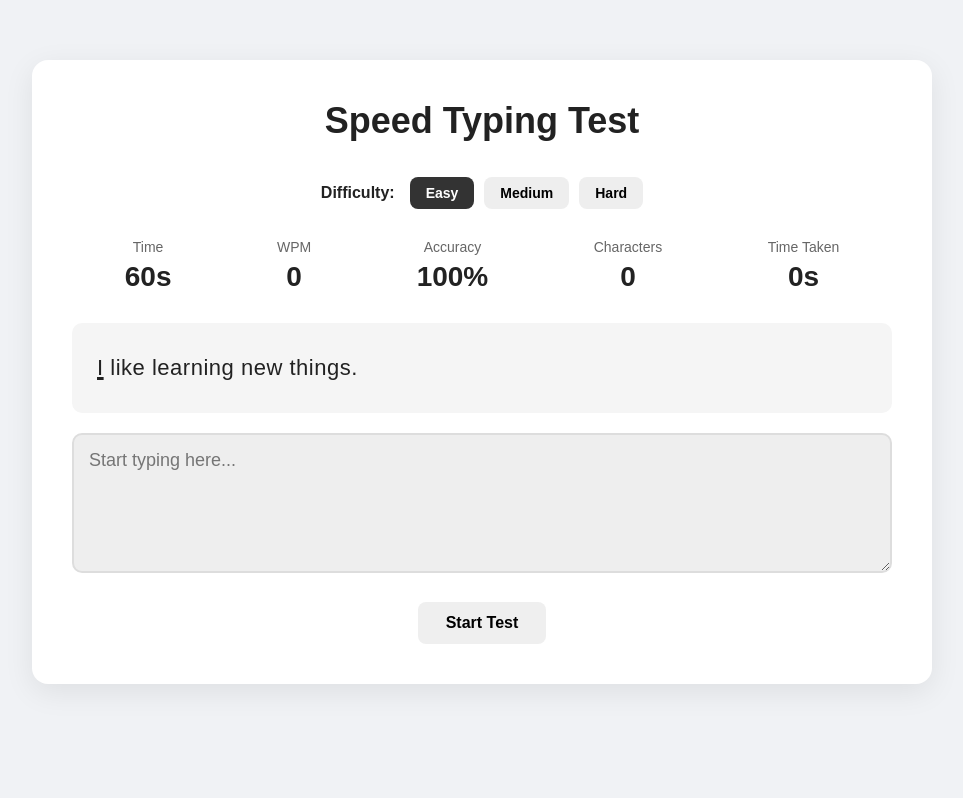
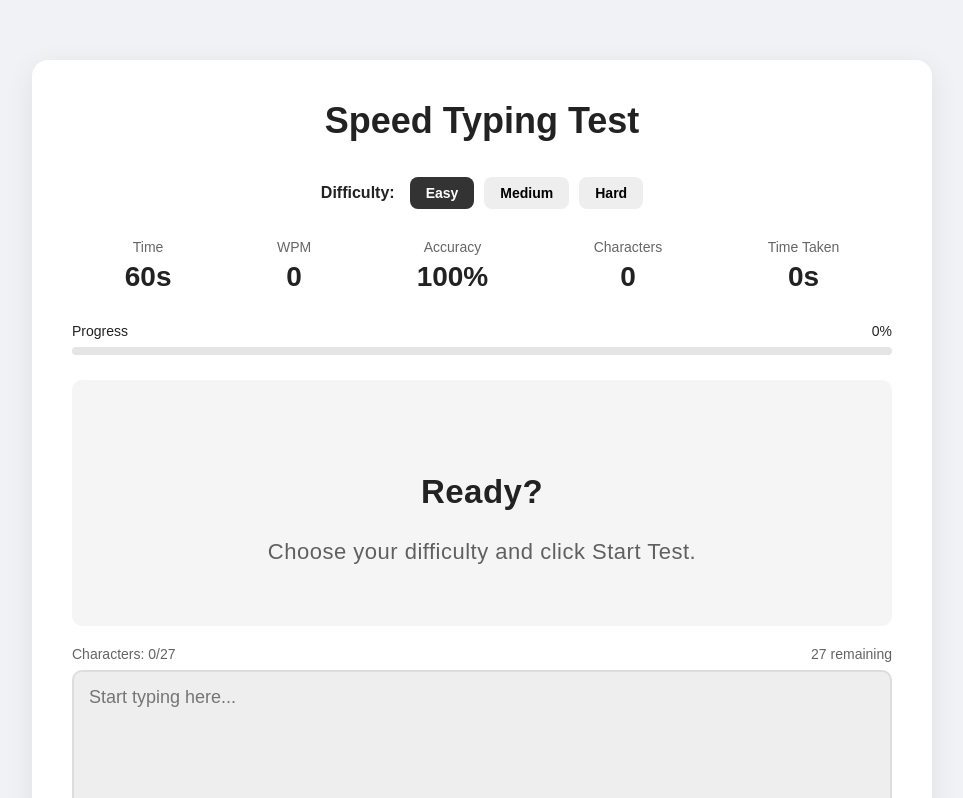
Before and after one commit to seavchhy/typing-speed-test, a React (Vite) app: page / in a window 1280 px wide. Shown: the top 798 px of the page, without its empty margins (158-1121 px from the left). Built offline with nearby package versions, Linux system fonts and the light colour scheme.

Commit message:
Improve typing results and user experience

```diff
--- a/src/App.css
+++ b/src/App.css
@@ -180,6 +180,9 @@ button:hover {
   .results-stats strong {
     font-size: 22px;
   }
+  .results-stats {
+    grid-template-columns: repeat(2, 1fr);
+  }
 }
 .difficulty {
   display: flex;
@@ -210,3 +213,53 @@ button:hover {
   cursor: not-allowed;
   opacity: 0.6;
 }
+.ready-message {
+  text-align: center;
+  padding: 30px 20px;
+}
+
+.ready-message h2 {
+  margin-bottom: 10px;
+}
+
+.ready-message p {
+  margin: 0;
+  opacity: 0.7;
+}
+.progress-container {
+  margin-bottom: 25px;
+}
+
+.progress-info {
+  display: flex;
+  justify-content: space-between;
+  margin-bottom: 8px;
+  font-size: 14px;
+}
+
+.progress-bar {
+  width: 100%;
+  height: 8px;
+  background-color: #e5e5e5;
+  border-radius: 10px;
+  overflow: hidden;
+}
+
+.progress-fill {
+  height: 100%;
+  background-color: #333;
+  border-radius: 10px;
+  transition: width 0.2s ease;
+}
+.typing-info {
+  display: flex;
+  justify-content: space-between;
+  margin-bottom: 8px;
+  font-size: 14px;
+  opacity: 0.7;
+}
+.results-stats {
+  display: grid;
+  grid-template-columns: repeat(3, 1fr);
+  gap: 20px;
+}
--- a/src/App.jsx
+++ b/src/App.jsx
@@ -1,4 +1,4 @@
-import { useEffect, useState } from 'react'
+import { useEffect, useRef, useState } from 'react'
 import './App.css'
 
 function App() {
@@ -8,6 +8,8 @@ function App() {
   const [hasStarted, setHasStarted] = useState(false)
   const [elapsedTime, setElapsedTime] = useState(0)
   const [difficulty, setDifficulty] = useState('easy')
+  const [showPassage, setShowPassage] = useState(false)
+  const textareaRef = useRef(null)
 
   const passages = {
     easy: [
@@ -32,13 +34,18 @@ function App() {
     ]
   }
   const [targetText, setTargetText] = useState(passages.easy[0])
-  const testFinished = time === 0 || typedText === targetText
+  const testFinished = time === 0 || typedText.length === targetText.length
+  const progress = Math.min(
+    Math.round((typedText.length / targetText.length) * 100),
+    100
+  )
 
   const handleStart = () => {
     setTypedText('')
     setElapsedTime(0)
     setTargetText(getRandomPassage(targetText))
     setHasStarted(true)
+    setShowPassage(true)
     setIsRunning(true)
   }
   const getRandomPassage = (currentPassage) => {
@@ -58,6 +65,7 @@ function App() {
       setElapsedTime(0)
       setIsRunning(false)
       setHasStarted(false)
+      setShowPassage(false)
   }
 
   useEffect(() => {
@@ -72,6 +80,11 @@ function App() {
 
     return () => clearInterval(timer)
   }, [isRunning, time])
+  useEffect(() => {
+    if (hasStarted && showPassage) {
+      textareaRef.current?.focus()
+    }
+  }, [hasStarted, showPassage])
 
   const calculateAccuracy = () => {
     if (typedText.length === 0) {
@@ -95,6 +108,40 @@ function App() {
       (correctCharacters / typedText.length) * 100
     )
   }
+  const calculateCorrectCharacters = () => {
+    let correctCharacters = 0
+
+    const charactersToCheck = Math.min(
+      typedText.length,
+      targetText.length
+    )
+
+    for (let i = 0; i < charactersToCheck; i++) {
+      if (typedText[i] === targetText[i]) {
+        correctCharacters++
+      }
+    }
+
+    return correctCharacters
+  }
+
+  const calculateErrors = () => {
+    let errors = 0
+
+    const charactersToCheck = Math.min(
+      typedText.length,
+      targetText.length
+    )
+
+    for (let i = 0; i < charactersToCheck; i++) {
+      if (typedText[i] !== targetText[i]) {
+        errors++
+      }
+    }
+
+    return errors
+  }
+
   const calculateWPM = () => {
     if (elapsedTime === 0 || typedText.length === 0) {
       return 0
@@ -166,9 +213,24 @@ function App() {
         </div>
       </div>
 
+      <div className="progress-container">
+        <div className="progress-info">
+          <span>Progress</span>
+          <span>{progress}%</span>
+        </div>
+
+        <div className="progress-bar">
+          <div
+            className="progress-fill"
+            style={{ width: `${progress}%` }}
+          ></div>
+        </div>
+      </div>
+
       <div className="text-display">
-        {targetText.split('').map((character, index) => {
-          const typedCharacter = typedText[index]
+        {showPassage ? (
+          targetText.split('').map((character, index) => {
+            const typedCharacter = typedText[index]
 
           if (!typedCharacter) {
             return (
@@ -194,18 +256,36 @@ function App() {
               {character}
             </span>
           )
-        })}
+        })
+        ) : (
+          <div className="ready-message">
+            <h2>Ready?</h2>
+            <p>Choose your difficulty and click Start Test.</p>
+          </div>
+        )}
+      </div>
+
+      <div className="typing-info">
+        <span>
+          Characters: {typedText.length}/{targetText.length}
+        </span>
+
+        <span>
+          {targetText.length - typedText.length} remaining
+        </span>
       </div>
 
       <textarea
+        ref={textareaRef}
         placeholder="Start typing here..."
         value={typedText}
-        disabled={!hasStarted || time === 0  || typedText === targetText}
+        maxLength={targetText.length}
+        disabled={!hasStarted || time === 0  || typedText.length === targetText.length}
         onChange={(e) => {
           const value = e.target.value
           setTypedText(value)
 
-          if (value === targetText) {
+          if (value.length === targetText.length) {
             setIsRunning(false)
           }
         }}
@@ -223,6 +303,16 @@ function App() {
             <div>
               <span>Accuracy</span>
               <strong>{calculateAccuracy()}%</strong>
+            </div>
+
+            <div>
+              <span>Correct</span>
+              <strong>{calculateCorrectCharacters()}</strong>
+            </div>
+
+            <div>
+              <span>Errors</span>
+              <strong>{calculateErrors()}</strong>
             </div>
 
             <div>
```
